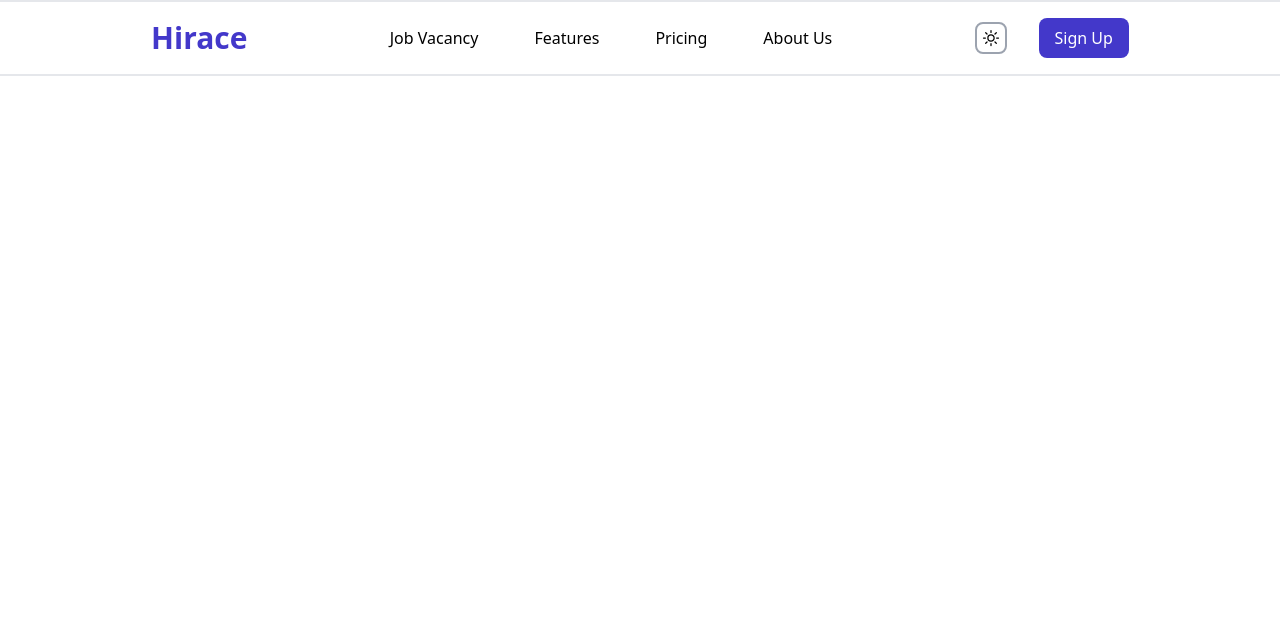
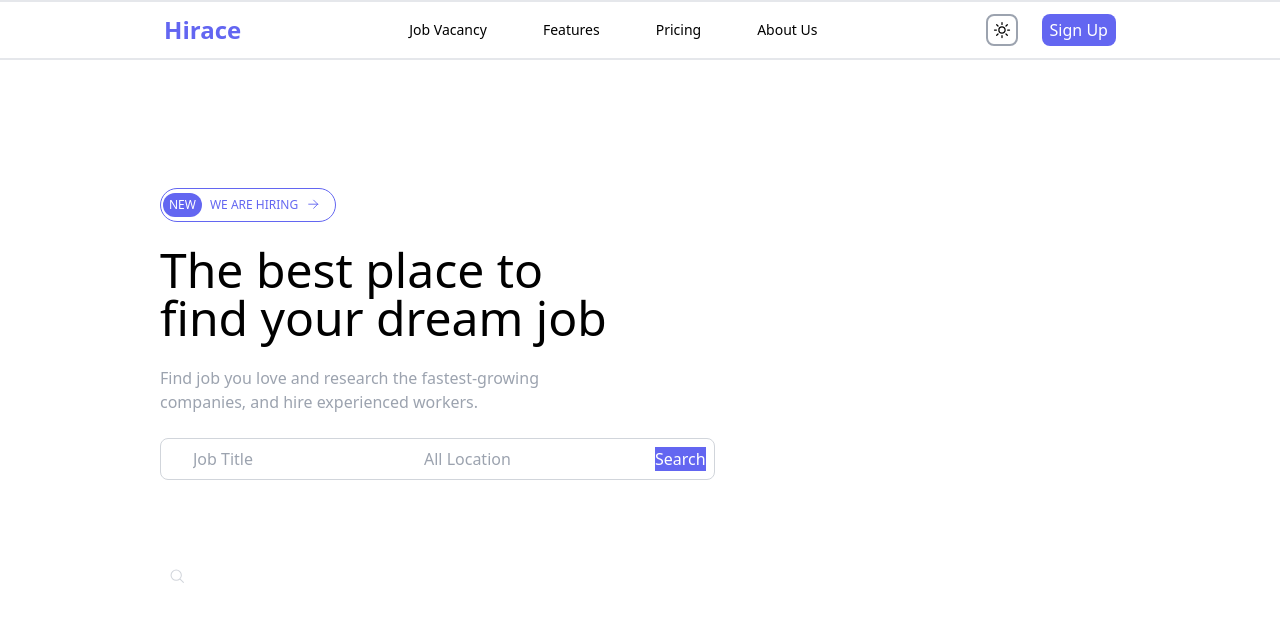
Before and after one commit to prakritip0/task-4, a React (Create React App) app: page / in a window 1280 px wide. Shown: the top 622 px of the page. Built offline with nearby package versions, Linux system fonts and the light colour scheme.

Commit message:
add to the left side of the banner

```diff
--- a/src/App.tsx
+++ b/src/App.tsx
@@ -1,10 +1,10 @@
 import React from "react";
-import Header from "./components/Header";
+import Homepage from "./pages/Homepage";
 
 function App() {
   return (
     <div>
-      <Header />
+      <Homepage />
     </div>
   );
 }
--- /dev/null
+++ b/src/components/Banner.tsx
@@ -0,0 +1,33 @@
+import React from 'react'
+
+function Banner() {
+  return (
+    <div className='banner flex'>
+      <div className="bannerLeft mt-32 ml-40 flex flex-col gap-6">
+        <div className="new border rounded-full border-indigo-500 flex items-center gap-2 px-0.5 py-0.15 w-44">
+            <p className='text-xs bg-indigo-500 py-1 px-1.5  rounded-full text-white' >NEW</p>
+            <p className='text-xs text-indigo-500'>WE ARE HIRING</p>
+            <svg xmlns="http://www.w3.org/2000/svg" fill="none" viewBox="0 0 40 40"  strokeWidth={1.5}  stroke="currentColor" className="w-6 h-6 text-indigo-500 font-bold mt-2 ">
+             <path strokeLinecap="round" strokeLinejoin="round" d="M4.5 12h15m0 0l-6.75-6.75M19.5 12l-6.75 6.75" />
+            </svg>
+        </div>
+        <h1 className='text-5xl'>The best place to <br /> find your dream job</h1>
+        <p className='text-gray-400 font-light'>Find job you love and research the fastest-growing <br /> companies, and hire experienced workers.</p>
+        <form className='border border-gray-300 rounded-lg p-2'>
+            <input className='pl-6 ' type="text" placeholder='Job Title' />
+            <svg xmlns="http://www.w3.org/2000/svg" fill="none" viewBox="0 0 35 35" strokeWidth={1.5} stroke="currentColor" className="w-6 h-6 text-gray-300 absolute bottom-52 left-41">
+             <path strokeLinecap="round" strokeLinejoin="round" d="M21 21l-5.197-5.197m0 0A7.5 7.5 0 105.196 5.196a7.5 7.5 0 0010.607 10.607z" />
+            </svg>
+
+            <input className='relative' type="text" placeholder='All Location'/>
+            <button className='bg-indigo-500 text-white relative' type='submit'>Search</button>
+        </form>
+      </div>
+      <div className="bannerRight">
+
+      </div>
+    </div>
+  )
+}
+
+export default Banner
--- a/src/components/Header.tsx
+++ b/src/components/Header.tsx
@@ -2,19 +2,19 @@ import React from "react";
 
 const Header = () => {
   return (
-    <div className="border-y-2 flex items-center flex-wrap py-4 px-20 justify-around ">
+    <div className="border-y-2 flex items-center flex-wrap py-3 px-20 justify-around ">
         <div className="logo">
-        <a href="#"><h1 className='text-indigo-700 text-3xl font-bold'>Hirace</h1></a>
+        <a href="#"><h1 className='text-indigo-500 text-2xl font-semibold'>Hirace</h1></a>
         </div>
         <div className="nav-items">
-            <ul className="flex flex-row font-light gap-14 ">
-                <li className="hover:text-gray-500 focus:text-gray-500" ><a href="#">Job Vacancy</a></li>
-                <li className="hover:text-gray-500"><a href="#">Features</a></li>
-                <li className="hover:text-gray-500"><a href="#">Pricing</a></li>
-                <li className="hover:text-gray-500"><a href="#">About Us</a></li>
+            <ul className="flex flex-row font-light gap-14">
+                <li className="hover:text-gray-500 focus:text-gray-500 text-sm" ><a href="#">Job Vacancy</a></li>
+                <li className="hover:text-gray-500 focus:text-gray-500 text-sm"><a href="#">Features</a></li>
+                <li className="hover:text-gray-500 focus:text-gray-500 text-sm"><a href="#">Pricing</a></li>
+                <li className="hover:text-gray-500 focus:text-gray-500 text-sm"><a href="#">About Us</a></li>
             </ul>
         </div>
-        <div className="right flex items-center gap-8">
+        <div className="right flex items-center gap-6">
         <div className="theme border-2 border-gray-400 h-8 w-8 rounded-lg flex items-center justify-center p-1 cursor-pointer ">
           <svg xmlns="http://www.w3.org/2000/svg" fill="none" viewBox="0 0 24 24" strokeWidth={1.5} stroke="currentColor" className="w-6 h-6">
            <path strokeLinecap="round" strokeLinejoin="round" d="M12 3v2.25m6.364.386l-1.591 1.591M21 12h-2.25m-.386 6.364l-1.591-1.591M12 18.75V21m-4.773-4.227l-1.591 1.591M5.25 12H3m4.227-4.773L5.636 5.636M15.75 12a3.75 3.75 0 11-7.5 0 3.75 3.75 0 017.5 0z" />
@@ -25,7 +25,7 @@ const Header = () => {
           </svg>
 
         </div>
-        <button className='bg-indigo-700 rounded-lg text-white px-4 py-2 font-thin'>
+        <button className='bg-indigo-500 rounded-lg text-white px-2 py-1 font-thin'>
             Sign Up
         </button>
         </div>
--- /dev/null
+++ b/src/pages/Homepage.tsx
@@ -0,0 +1,14 @@
+import React from 'react'
+import Header from '../components/Header'
+import Banner from '../components/Banner'
+
+const Homepage = () => {
+  return (
+    <div>
+     <Header />
+     <Banner />
+    </div>
+  )
+}
+
+export default Homepage
```
